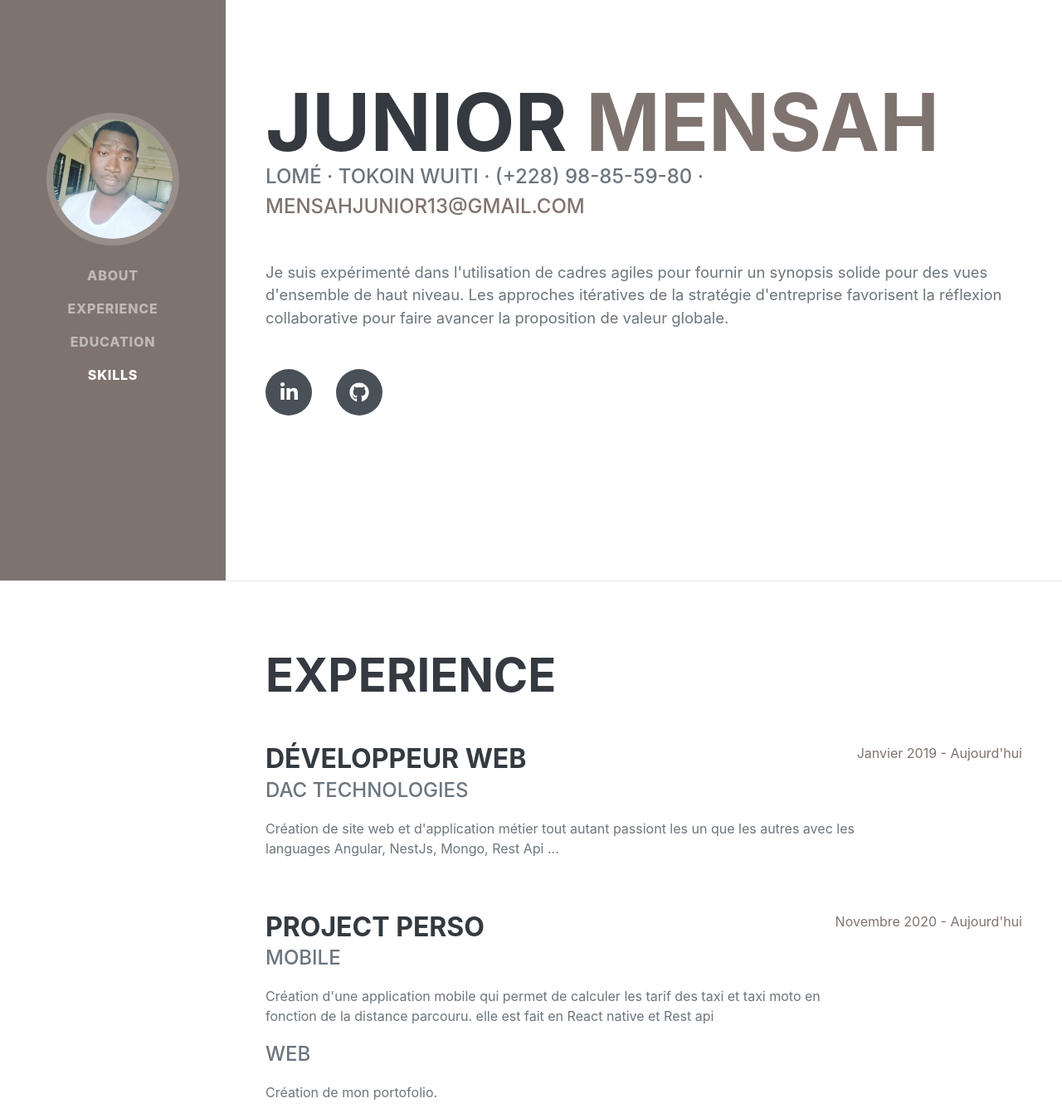
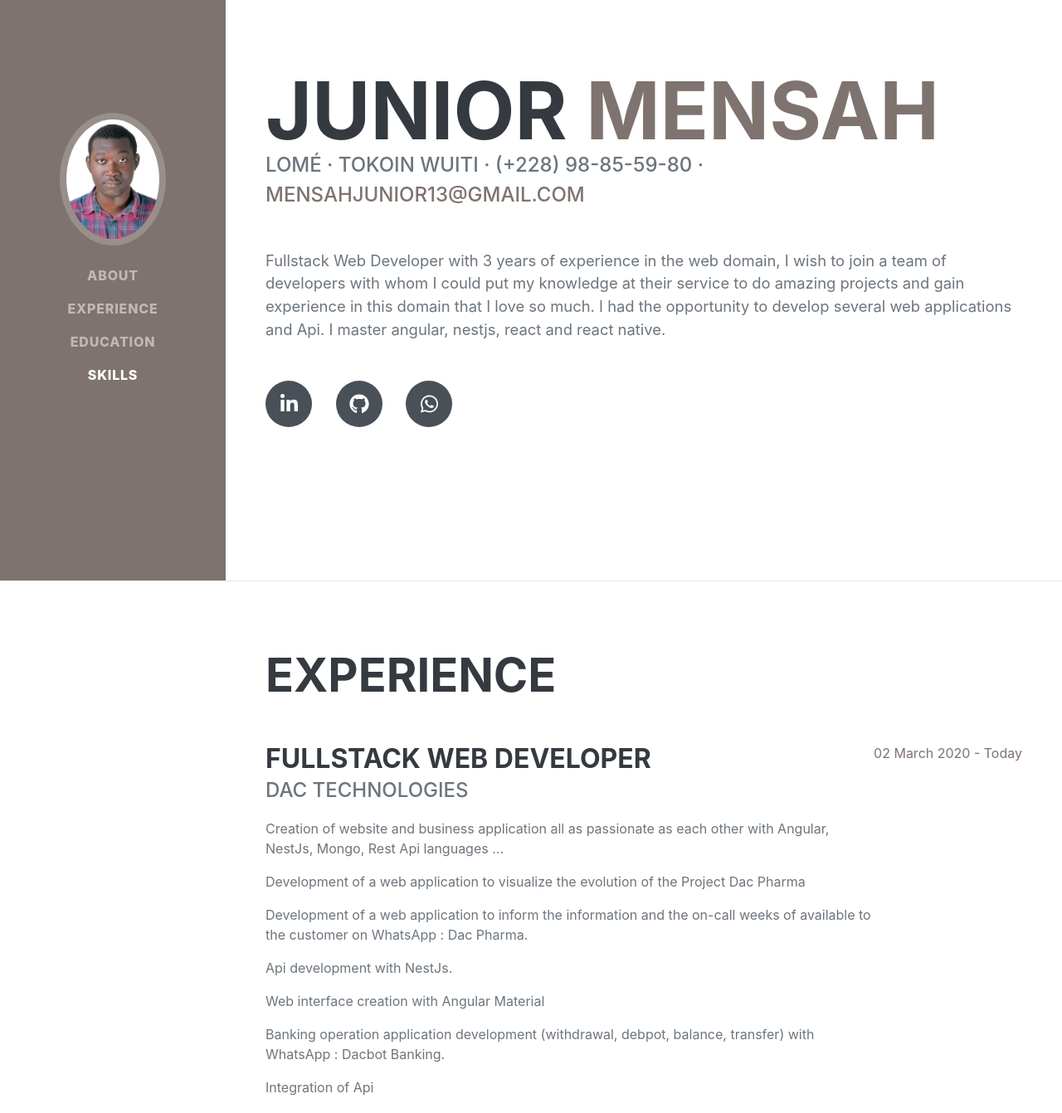
Before and after one commit to mainframe95/portofolio, a plain HTML site: page index.html in a window 1280 px wide. Shown: the part 100-1442 px from the top of the page at 83% size. Drawn offline with nearby package versions, Linux system fonts and the light colour scheme; a web font is replaced by a local one.

Commit message:
update information

```diff
--- a/index.html
+++ b/index.html
@@ -1,28 +1,34 @@
 <!DOCTYPE html>
 <html lang="en">
+
 <head>
     <meta charset="utf-8" />
     <meta name="viewport" content="width=device-width, initial-scale=1, shrink-to-fit=no" />
     <meta name="description" content="" />
     <meta name="author" content="" />
-        <title>Resume - Start Bootstrap Theme</title>
+    <title>Resume - Junior Mensah</title>
     <link rel="icon" type="image/x-icon" href="assets/img/favicon.ico" />
     <!-- Font Awesome icons (free version)-->
     <script src="https://use.fontawesome.com/releases/v5.15.1/js/all.js" crossorigin="anonymous"></script>
     <!-- Google fonts-->
-        <link href="https://fonts.googleapis.com/css?family=Saira+Extra+Condensed:500,700" rel="stylesheet" type="text/css" />
+    <link href="https://fonts.googleapis.com/css?family=Saira+Extra+Condensed:500,700" rel="stylesheet"
+        type="text/css" />
     <link href="https://fonts.googleapis.com/css?family=Muli:400,400i,800,800i" rel="stylesheet" type="text/css" />
     <!-- Core theme CSS (includes Bootstrap)-->
     <link href="css/styles.css" rel="stylesheet" />
 </head>
+
 <body id="page-top">
     <!-- Navigation-->
     <nav class="navbar navbar-expand-lg navbar-dark bg-primary fixed-top" id="sideNav">
         <a class="navbar-brand js-scroll-trigger" href="#page-top">
             <span class="d-block d-lg-none">Junior Mensah</span>
-                <span class="d-none d-lg-block"><img class="img-fluid img-profile rounded-circle mx-auto mb-2" src="assets/img/moi.jpg" alt="" /></span>
+            <span class="d-none d-lg-block"><img class="img-fluid img-profile rounded-circle mx-auto mb-2"
+                    src="assets/img/me.jpg" alt="" /></span>
         </a>
-            <button class="navbar-toggler" type="button" data-toggle="collapse" data-target="#navbarSupportedContent" aria-controls="navbarSupportedContent" aria-expanded="false" aria-label="Toggle navigation"><span class="navbar-toggler-icon"></span></button>
+        <button class="navbar-toggler" type="button" data-toggle="collapse" data-target="#navbarSupportedContent"
+            aria-controls="navbarSupportedContent" aria-expanded="false" aria-label="Toggle navigation"><span
+                class="navbar-toggler-icon"></span></button>
         <div class="collapse navbar-collapse" id="navbarSupportedContent">
             <ul class="navbar-nav">
                 <li class="nav-item"><a class="nav-link js-scroll-trigger" href="#about">About</a></li>
@@ -47,11 +53,18 @@
                     Lomé · tokoin wuiti · (+228) 98-85-59-80 ·
                     <a href="mailto:mensahjunior13@gmail.com">mensahjunior13@gmail.com</a>
                 </div>
-                    <p class="lead mb-5">Je suis expérimenté dans l'utilisation de cadres agiles pour fournir un synopsis solide pour des vues d'ensemble de haut niveau.
-                        Les approches itératives de la stratégie d'entreprise favorisent la réflexion collaborative pour faire avancer la proposition de valeur globale.</p>
+                <p class="lead mb-5">Fullstack Web Developer with 3 years of experience in the web domain,
+                    I wish to join a team of developers with whom I could put my knowledge at their
+                    service to do amazing projects and gain experience in this domain that I love so much.
+                    I had the opportunity to develop several web applications and Api. I master angular, nestjs, react
+                    and react native.</p>
                 <div class="social-icons">
-                        <a class="social-icon" href="https://www.linkedin.com/in/junior-mensah-964b97180"><i class="fab fa-linkedin-in"></i></a>
-                        <a class="social-icon" href="https://github.com/mainframe95"><i class="fab fa-github"></i></a>
+                    <a class="social-icon" target="_blank" href="https://www.linkedin.com/in/junior-mensah-964b97180"><i
+                            class="fab fa-linkedin-in"></i></a>
+                    <a class="social-icon" target="_blank" href="https://github.com/mainframe95"><i
+                            class="fab fa-github"></i></a>
+                    <a class="social-icon" target="_blank" href="https://wa.me/%2B22898855980"><i
+                            class="fab fa-whatsapp"></i></a>
                 </div>
             </div>
         </section>
@@ -62,17 +75,29 @@
                 <h2 class="mb-5">Experience</h2>
                 <div class="d-flex flex-column flex-md-row justify-content-between mb-5">
                     <div class="flex-grow-1">
-                            <h3 class="mb-0">Développeur web</h3>
+                        <h3 class="mb-0">Fullstack web developer</h3>
                         <div class="subheading mb-3">Dac Technologies</div>
-                            <p>Création de site web et d'application métier tout autant passiont les un que les autres avec les languages Angular, NestJs, Mongo, Rest Api ...</p>
+                        <p>Creation of website and business application all as passionate as each other with
+                            Angular, NestJs, Mongo, Rest Api languages ...</p>
+                        <p>
+                            Development of a web application to visualize the evolution of the Project Dac Pharma</P>
+                        <p>Development of a web application to inform the information and the on-call weeks of
+                            available to the customer on WhatsApp : Dac Pharma.</p>
+                        <p>Api development with NestJs.</p>
+                        <p>Web interface creation with Angular Material</p>
+                        <p>Banking operation application development (withdrawal, debpot, balance, transfer) with WhatsApp : Dacbot Banking.</p>
+                        <p>Integration of Api</p>
+
+                        </p>
                     </div>
-                        <div class="flex-shrink-0"><span class="text-primary">Janvier 2019 - Aujourd'hui</span></div>
+                    <div class="flex-shrink-0"><span class="text-primary">02 March 2020 - Today</span></div>
                 </div>
                 <div class="d-flex flex-column flex-md-row justify-content-between mb-5">
                     <div class="flex-grow-1">
                         <h3 class="mb-0">Project perso</h3>
                         <div class="subheading mb-3">Mobile</div>
-                            <p>Création d'une application mobile qui permet de calculer les tarif des taxi et taxi moto en fonction de la distance parcouru. elle est fait en React native et Rest api</p>
+                        <p>Création d'une application mobile qui permet de calculer les tarif des taxi et taxi moto en
+                            fonction de la distance parcouru. elle est fait en React native et Rest api</p>
                         <div class="subheading mb-3">Web</div>
                         <p>Création de mon portofolio.</p>
                         <p>j'ai travaillé sur un project de e-commerce comme freelance.</p>
@@ -86,19 +111,27 @@
         <section class="resume-section" id="education">
             <div class="resume-section-content">
                 <h2 class="mb-5">Education</h2>
-                    <div class="d-flex flex-column flex-md-row justify-content-between mb-5">
+                <div class="d-flex flex-column flex-md-row justify-content-between">
                     <div class="flex-grow-1">
                         <h3 class="mb-0">Défitech</h3>
-                            <div class="subheading mb-3">Licence Génie logiciel</div>
+                        <div class="subheading mb-3">Licence Software engineering</div>
                     </div>
                     <div class="flex-shrink-0"><span class="text-primary"> 2016 - 2017</span></div>
                 </div>
                 <div class="d-flex flex-column flex-md-row justify-content-between">
                     <div class="flex-grow-1">
                         <h3 class="mb-0">Défitech</h3>
-                            <div class="subheading mb-3">Dévéloppement d'application</div>
+                        <div class="subheading mb-3">BTS Software development</div>
                     </div>
                     <div class="flex-shrink-0"><span class="text-primary"> 2014 - 2016</span></div>
+                </div>
+
+                <div class="d-flex flex-column flex-md-row justify-content-between">
+                    <div class="flex-grow-1">
+                        <h3 class="mb-0">IFGI</h3>
+                        <div class="subheading mb-3">BAC Electronic</div>
+                    </div>
+                    <div class="flex-shrink-0"><span class="text-primary"> 2013 - 2014</span></div>
                 </div>
             </div>
         </section>
@@ -107,7 +140,7 @@
         <section class="resume-section" id="skills">
             <div class="resume-section-content">
                 <h2 class="mb-5">Skills</h2>
-                    <div class="subheading mb-3">Langages et outils de programmation</div>
+                <div class="subheading mb-3">PROGRAMMING LANGUAGES </div>
                 <ul class="list-inline dev-icons">
                     <li class="list-inline-item"><i class="fab fa-html5"></i></li>
                     <li class="list-inline-item"><i class="fab fa-css3-alt"></i></li>
@@ -121,15 +154,15 @@
                     <li class="list-inline-item"><i class="fab fa-grunt"></i></li>
                     <li class="list-inline-item"><i class="fab fa-npm"></i></li>
                 </ul>
-                    <!-- <div class="subheading mb-3">Workflow</div>
+                <div class="subheading mb-3">TOOLS</div>
                 <ul class="fa-ul mb-0">
                     <li>
                         <span class="fa-li"><i class="fas fa-check"></i></span>
-                            Mobile-First, Responsive Design
+                        Git, Github, GitLab, Trello
                     </li>
                     <li>
                         <span class="fa-li"><i class="fas fa-check"></i></span>
-                            Cross Browser Testing & Debugging
+                        VsCode
                     </li>
                     <li>
                         <span class="fa-li"><i class="fas fa-check"></i></span>
@@ -139,7 +172,7 @@
                         <span class="fa-li"><i class="fas fa-check"></i></span>
                         Agile Development & Scrum
                     </li>
-                    </ul> -->
+                </ul>
             </div>
         </section>
         <hr class="m-0" />
@@ -207,4 +240,5 @@
     <!-- Core theme JS-->
     <script src="js/scripts.js"></script>
 </body>
+
 </html>
```
Also changed, not shown: assets/img/me.jpg (added), assets/img/profile.jpg (deleted). Lines whose indentation alone changed are shown as unchanged.
